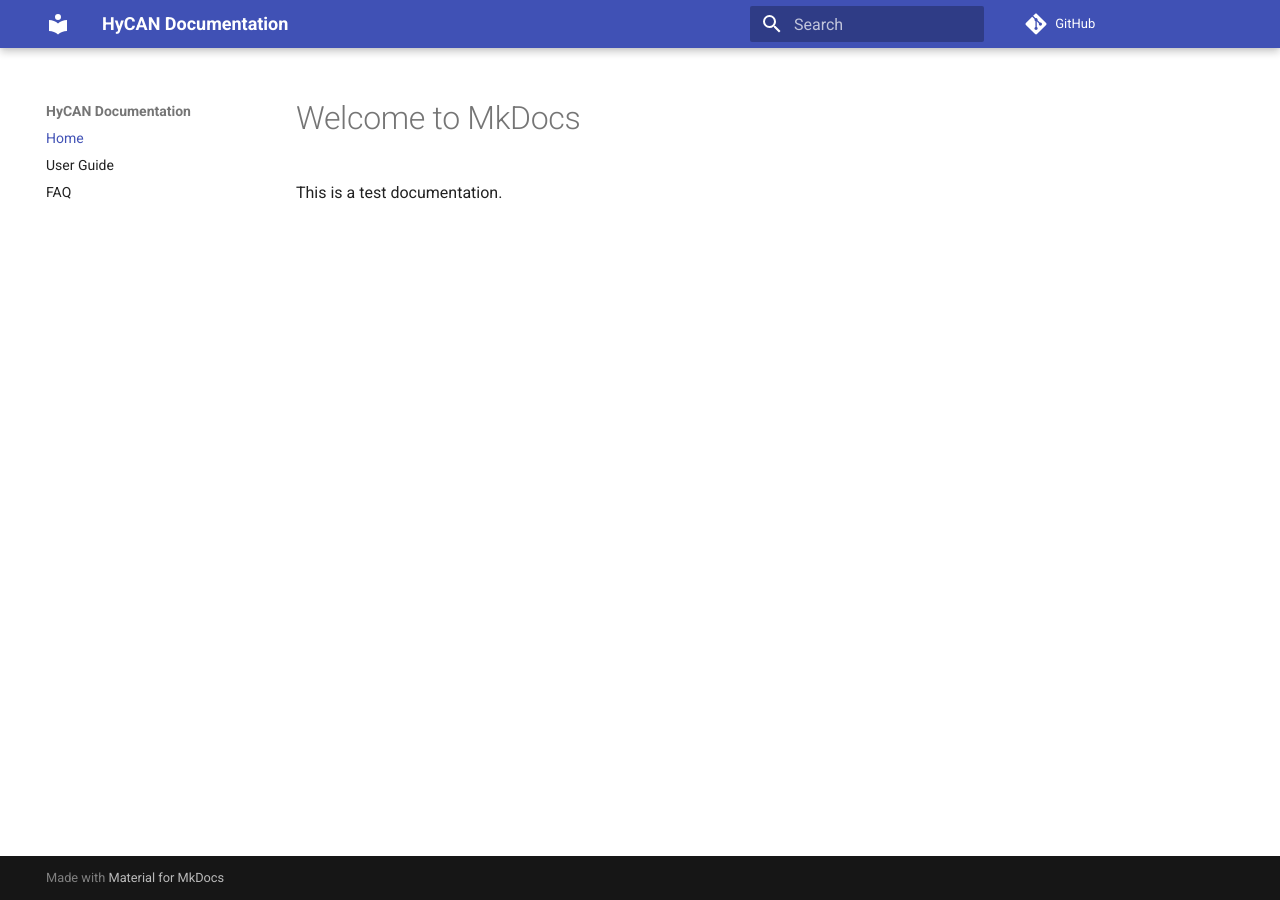
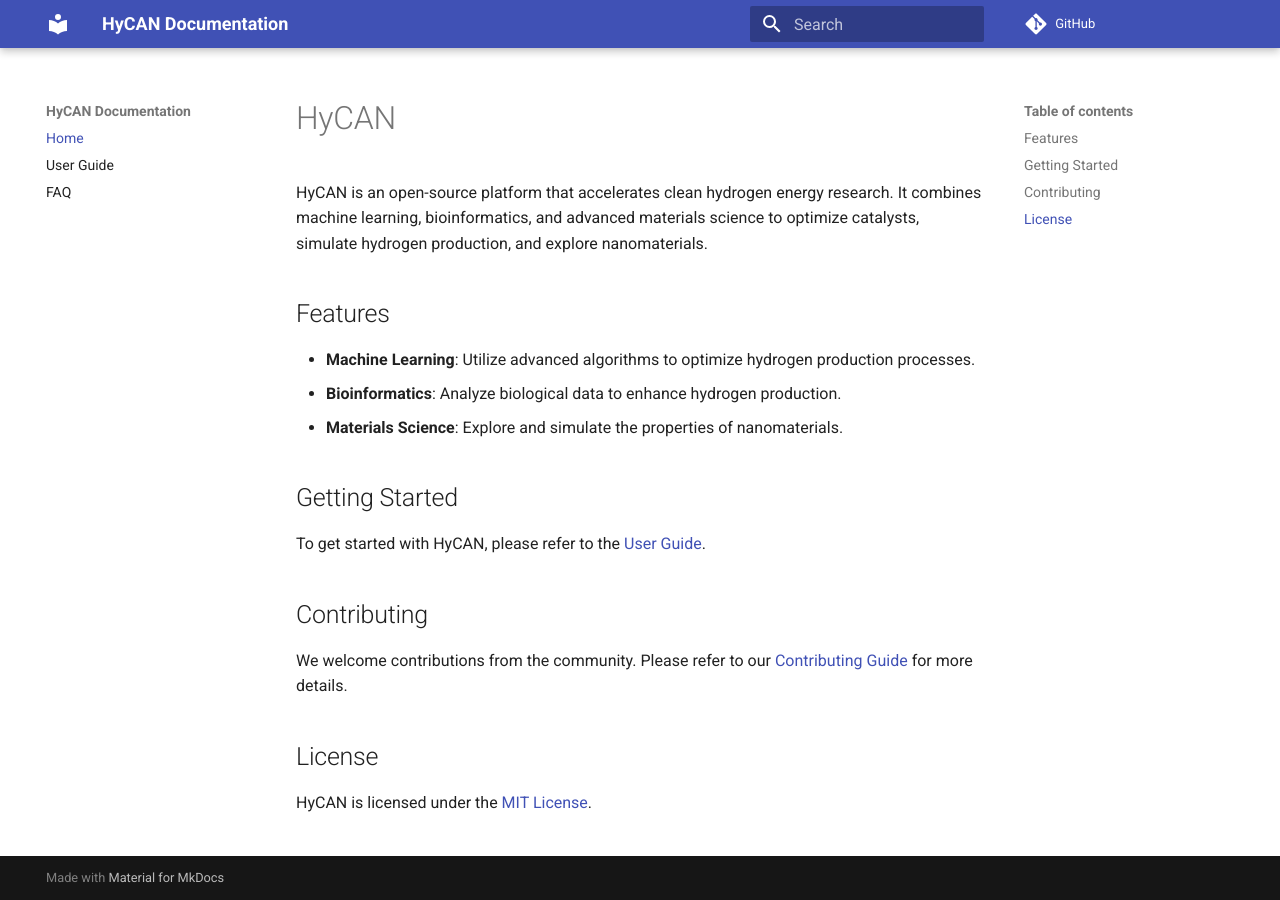
Before and after one commit to rfc391/HyCAN, an MkDocs documentation site: the page built from docs/index.md, in a window 1280 px wide. Built offline with MkDocs 1.6.1 and Material for MkDocs 9.7.7, drawn with Linux system fonts in a browser that asks for light colours; comment, search, counter and statistics services are not loaded.

Commit message:
Update index.md
Signed-off-by: Robert Shubert <robs@apexsecurityint.com>

```diff
--- a/docs/index.md
+++ b/docs/index.md
@@ -1,3 +1,21 @@
-# Welcome to MkDocs
+# HyCAN
 
-This is a test documentation.
+HyCAN is an open-source platform that accelerates clean hydrogen energy research. It combines machine learning, bioinformatics, and advanced materials science to optimize catalysts, simulate hydrogen production, and explore nanomaterials.
+
+## Features
+
+- **Machine Learning**: Utilize advanced algorithms to optimize hydrogen production processes.
+- **Bioinformatics**: Analyze biological data to enhance hydrogen production.
+- **Materials Science**: Explore and simulate the properties of nanomaterials.
+
+## Getting Started
+
+To get started with HyCAN, please refer to the [User Guide](user_guide.md).
+
+## Contributing
+
+We welcome contributions from the community. Please refer to our [Contributing Guide](CONTRIBUTING.md) for more details.
+
+## License
+
+HyCAN is licensed under the [MIT License](LICENSE).
```
